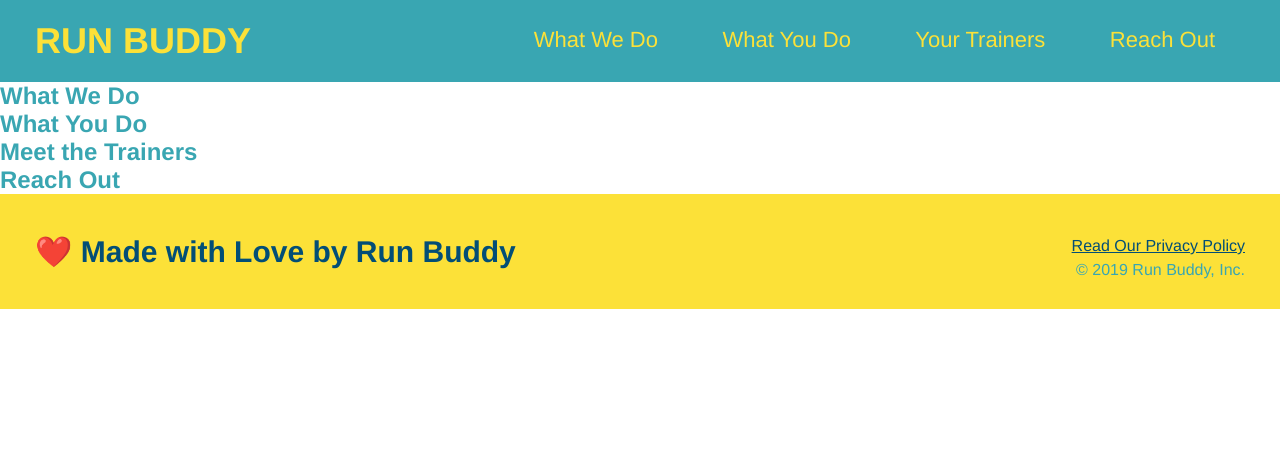
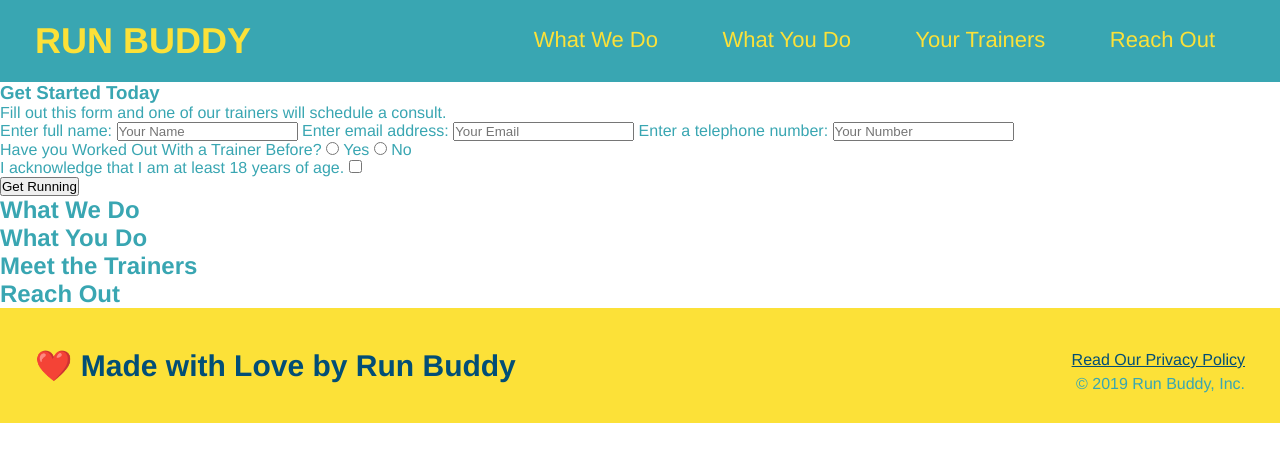
Before and after one commit to rheam97/run-buddy, a plain HTML site: page index.html in a window 1280 px wide. Drawn offline with Linux system fonts and the light colour scheme.

Commit message:
hero inputs

```diff
--- a/index.html
+++ b/index.html
@@ -29,7 +29,33 @@
         </header>
         <!-- hero/jumbotron -->
         <section>
+            <div>
+                <h3>Get Started Today</h3>
+                <p>Fill out this form and one of our trainers will schedule a consult.</p>
+                <!--Add form here-->
+                <form>
+                    <label for="name"> Enter full name:</label>
+                    <input type="text" placeholder="Your Name" name="name" id="name"/>
+                    <label for="email"> Enter email address:</label>
+                    <input type="email" placeholder="Your Email" name="email" id="email"/>
+                    <label for="phone"> Enter a telephone number:</label>
+                    <input type="tel" placeholder="Your Number" name="phone" id="phone"/>
+                    <p>
+                        Have you Worked Out With a Trainer Before?
+                        <input type="radio" name="trainer-confirm" id="trainer-yes"/>
+                        <label for= "trainer-yes">Yes</label>
+                        <input type="radio" name="trainer-confirm" id="trainer-no"/>
+                        <label for="trainer-no">No</label>
+                    </p>
+                    <p>
+                        <label for="checkbox">I acknowledge that I am at least 18 years of age.</label>
+                        <input type="checkbox" name="age-confirm" id="checkbox" value="adult"/>
+                    </p>
+                    <button type="submit">Get Running</button>
+                </form>
+            </div>
         </section>
+        <!-- end hero-->
         <!-- what we do section-->
         <section>
             <h2>What We Do</h2>
```
